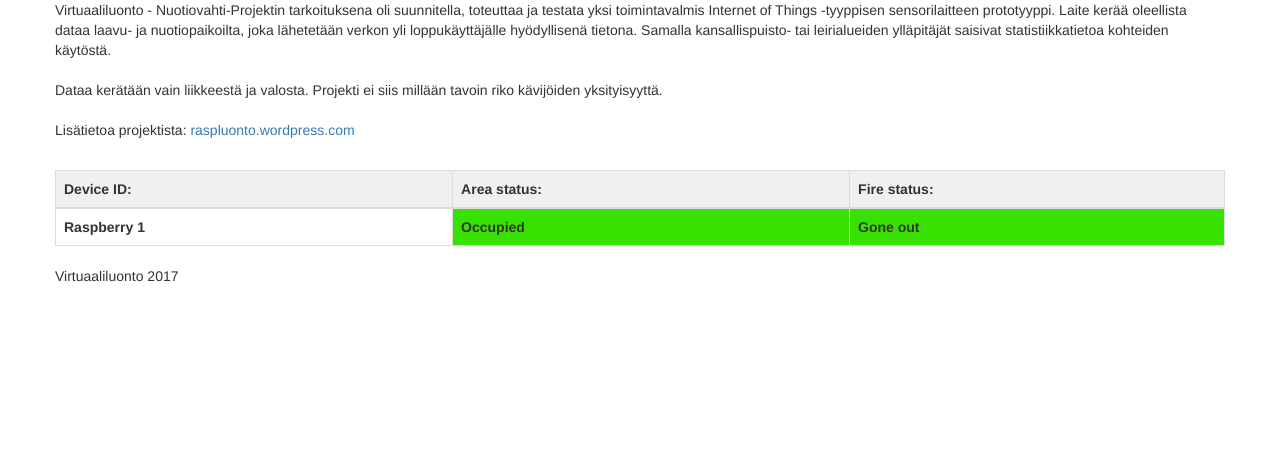
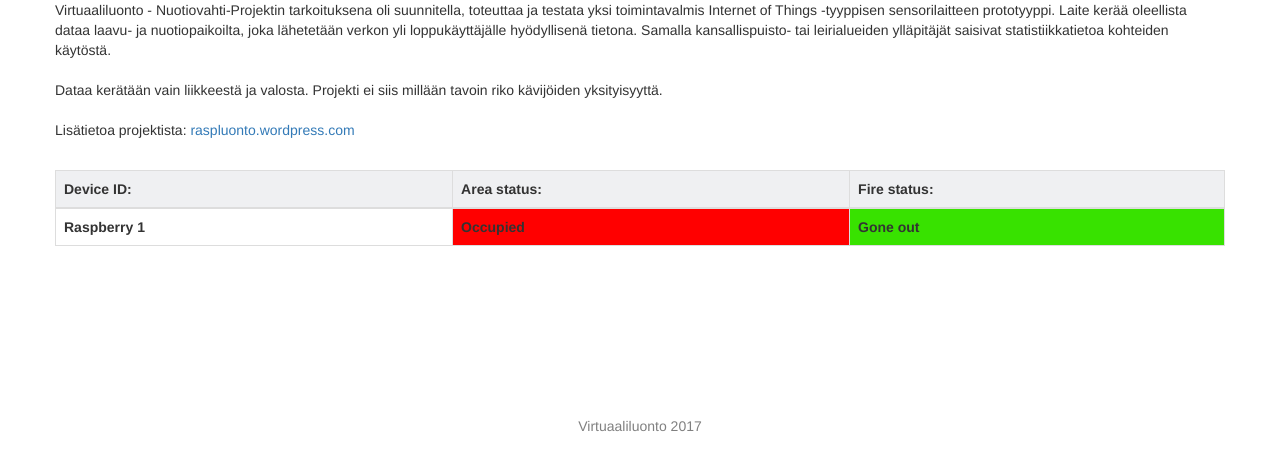
Before and after one commit to wikkii/raspluonto, a PHP site: page / in a window 1280 px wide. Shown: the part 140-611 px from the top of the page. Run offline with PHP 8.4, Linux system fonts and the light colour scheme; lists and menus that the app fills with data are empty.

Commit message:
Update styles.css

```diff
--- a/public_html/styles.css
+++ b/public_html/styles.css
@@ -1,8 +1,26 @@
+
+h1 {
+
+	font-size: 40;
+	font-weight: bold;
+	color: red;
+
+
+}
+
+
+@media (max-width: 770px) {
+
+#logo	{width: 60px}
+
+}
+
+
 
 thead {
 
 background-color: #eff0f2;
-font-weight: bold;
+
 
 }
 
@@ -14,7 +32,7 @@ font-weight: normal;
 
 #ihmiset {
 
-background-color: #38e200;
+background-color: red;
 
 }
 
@@ -23,3 +41,12 @@ background-color: #38e200;
 background-color: #38e200;
 
 }
+
+.space { margin-top: 150px; }
+
+#tekijä {
+
+color: grey;
+text-align: center;
+
+}
```
